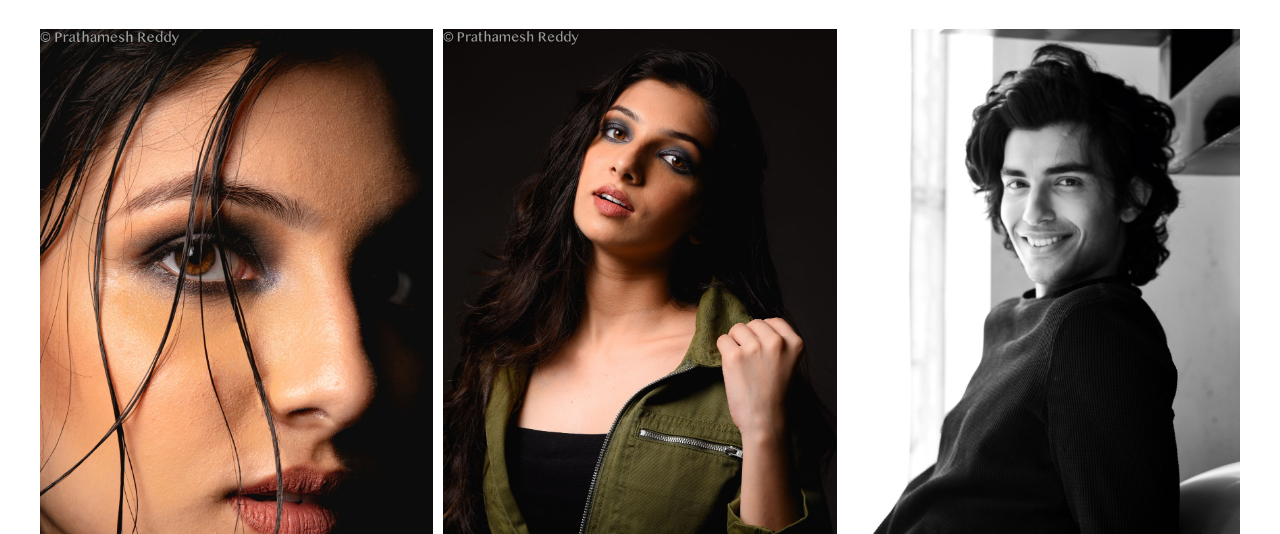
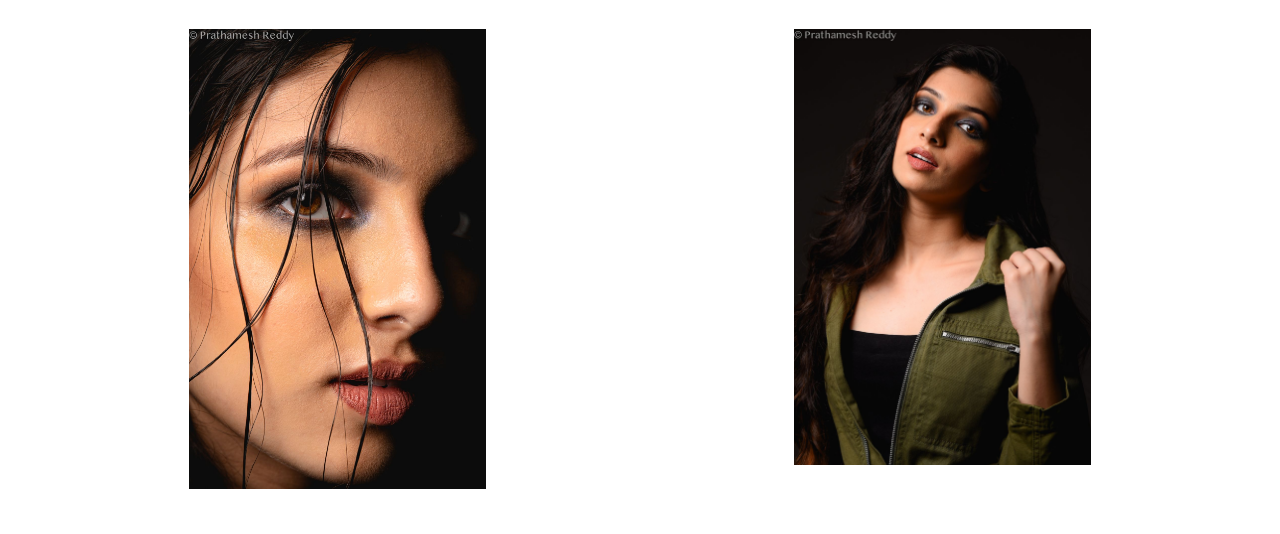
Before and after one commit to vikramBhavsar/prathamesh-reddy, a plain HTML site: page index.html in a window 1280 px wide. Shown: the part 208-742 px from the top of the page. Drawn offline with nearby package versions, Linux system fonts and the light colour scheme.

Commit message:
more changes

```diff
--- a/my-assets/main.scss
+++ b/my-assets/main.scss
@@ -50,15 +50,17 @@ main{
 
         .grid-system{
             display: grid;
-            grid-template-columns: repeat(3, 1fr);
+            grid-template-columns: repeat(2, 1fr);
+
             gap: 10px;
 
             .grid-item{
                 font-size: 1.3rem;
                 margin-bottom: 2rem;
                 text-align: center;
+
                 img{
-                    width: 100%;
+                    width: 50%;
                     // height: 30rem;
                     object-fit: cover;
                 }
```
Also changed, not shown: my-assets/main.css, 1 other file.
